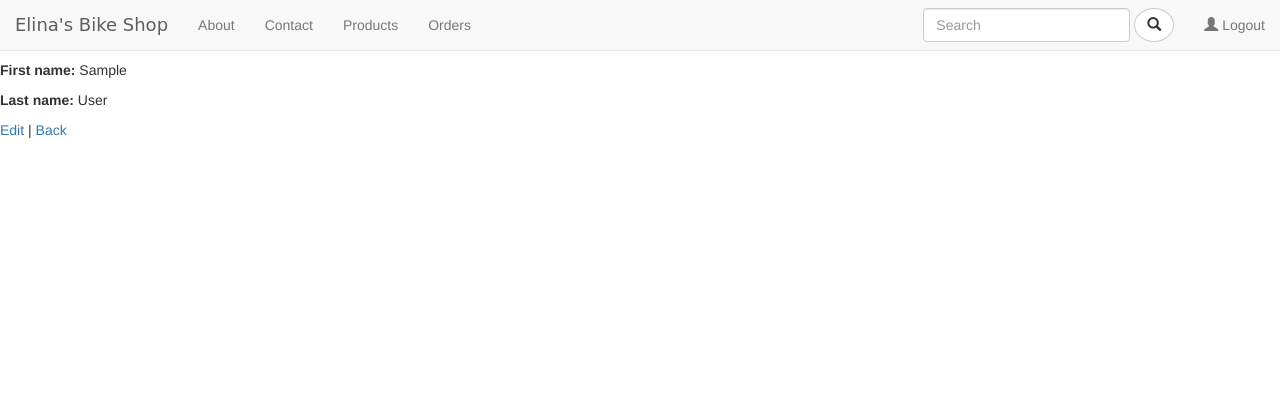
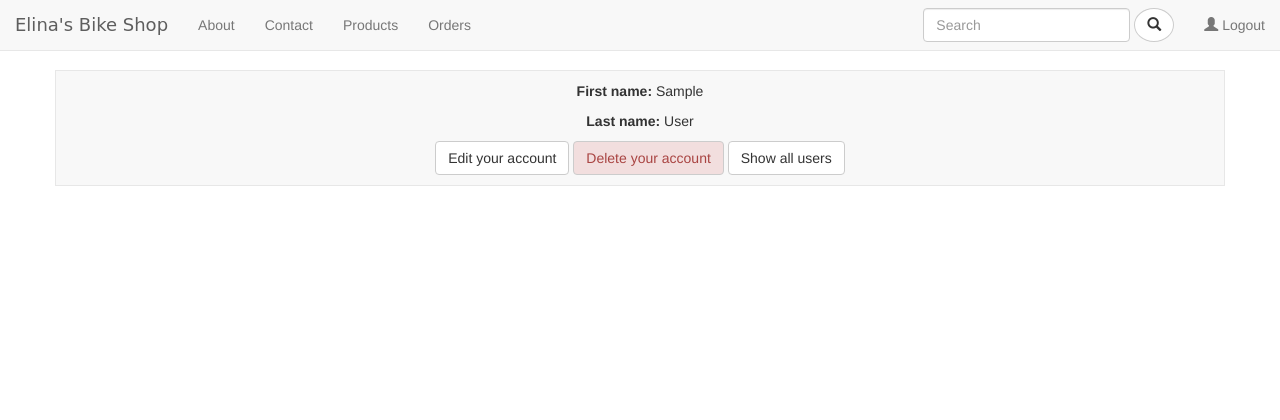
Before and after one commit to elinachar/elinasbikeshop, a Rails app: page /users/1 in a window 1280 px wide. Shown: the top 420 px of the page. Run offline with Rails 7, Linux system fonts and the light colour scheme; the visitor is signed in with stand-in values (Sample User, id 1); style sheets or scripts are compiled from the project's sources; some libraries are stand-ins or nearby versions.

Commit message:
Style User actions and access

```diff
--- a/app/assets/stylesheets/main.scss
+++ b/app/assets/stylesheets/main.scss
@@ -18,6 +18,19 @@ h1, h2, .navbar-left {
 a:any-link,
 a:-webkit-any-link {
     text-decoration: none;
+}
+
+.btn-red {
+  color: #a94442;
+  background-color: #f2dede;
+  // border-color: #ebccd1;
+}
+
+.btn-red:hover,
+.btn-red:focus,
+.btn-red:active {
+  color: #a94442 !important;
+  background-color: #f8eeee !important;
 }
 
 .search-btn {
--- a/app/assets/stylesheets/users.scss
+++ b/app/assets/stylesheets/users.scss
@@ -1,3 +1,27 @@
 // Place all the styles related to the users controller here.
 // They will automatically be included in application.css.
 // You can use Sass (SCSS) here: http://sass-lang.com/
+
+.user-card {
+  background-color: #F8F8F8;
+  border-style: solid;
+  border-width: 1px;
+  border-color: #e7e7e7;
+  margin-top: 20px;
+}
+
+.user-card .btn {
+  margin-bottom: 10px;
+}
+
+.user-card .first-name {
+  margin-top: 10px;
+}
+
+.index-user table {
+  width: 70%;
+}
+
+.index-user th {
+  font-size: 18px;
+}
--- a/app/models/ability.rb
+++ b/app/models/ability.rb
@@ -5,7 +5,7 @@ class Ability
     user ||= User.new
     can :read, :all
     if user.present?
-      can :manage, User, id: user.id
+      can [:show, :update, :destroy], User, id: user.id
       if user.admin?
         can :manage, :all
       end
--- a/app/views/users/show.html.erb
+++ b/app/views/users/show.html.erb
@@ -1,6 +1,5 @@
-<p id="notice"><%= notice %></p>
-
-<p>
+<div class="container user-card text-center">
+  <p class="first-name">
     <strong>First name:</strong>
     <%= @user.first_name %>
   </p>
@@ -10,5 +9,9 @@
     <%= @user.last_name %>
   </p>
 
-<%= link_to 'Edit', edit_user_path(@user) %> |
-<%= link_to 'Back', users_path %>
+  <%= link_to 'Edit your account', edit_user_path(@user), class: 'btn btn-default' %>
+  <%= link_to 'Delete your account', @user, method: :delete, data: { confirm: 'Are you sure that you want to delele your account?' }, class: 'btn btn-default btn-red' %>
+  <% if signed_in? && current_user.admin? %>
+    <%= link_to 'Show all users', users_path, class: 'btn btn-default' %>
+  <% end %>
+</div>
```
Also changed, not shown: app/views/users/_form.html.erb (+4 -3 lines), app/views/users/edit.html.erb (+8 -4 lines), app/views/users/index.html.erb (+8 -8 lines), app/views/users/new.html.erb (+5 -3 lines). Lines whose indentation alone changed are shown as unchanged.
